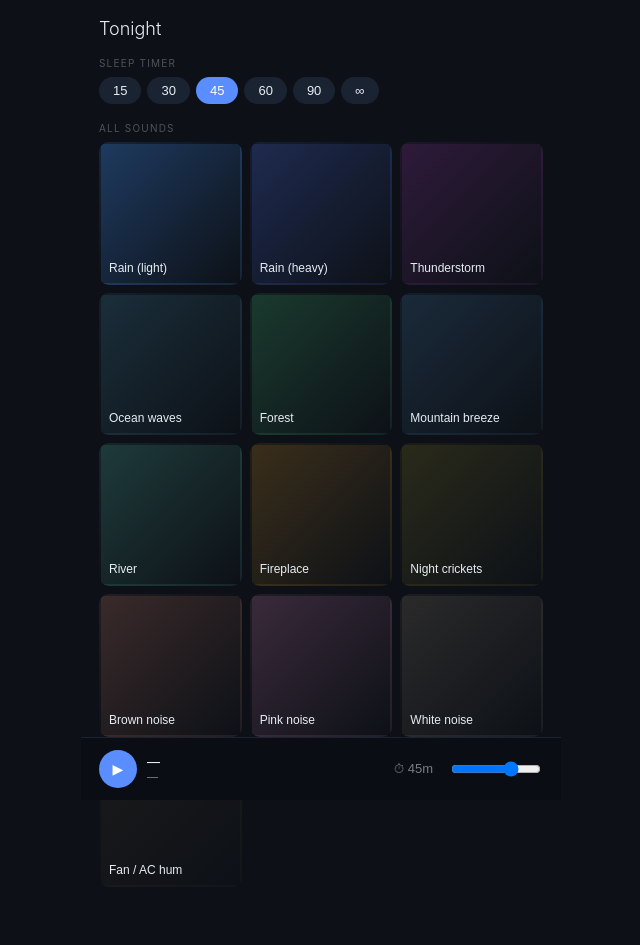
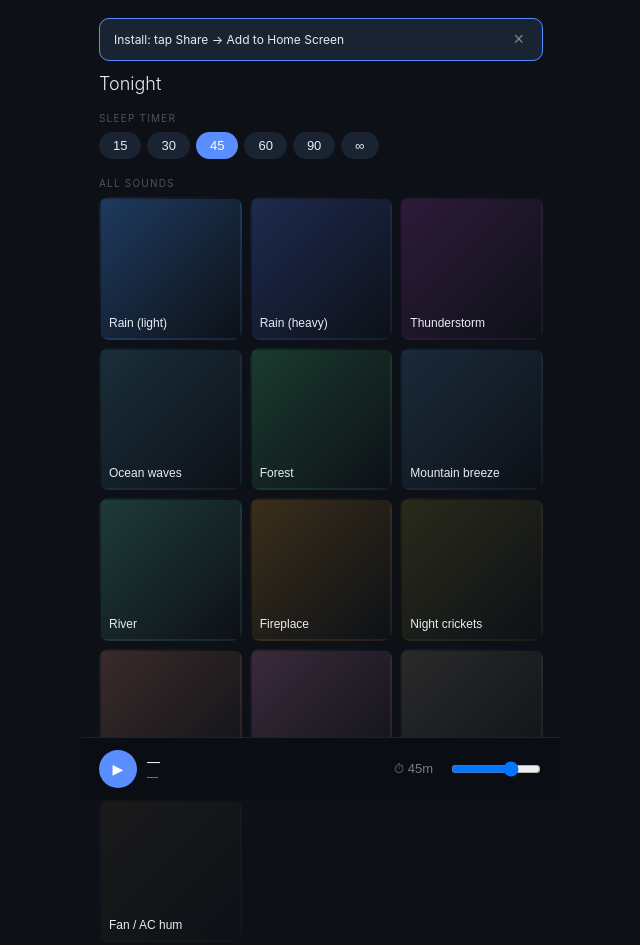
Before and after one commit to bluemapleman/whitenoise, a website with bundled scripts: page index.html in a window 1280 px wide. Shown: the whole page, without its empty margins (319-959 px from the left). Built offline with nearby package versions, Linux system fonts and the light colour scheme.

Commit message:
feat: add one-time iOS install hint

```diff
--- a/src/ui.js
+++ b/src/ui.js
@@ -18,6 +18,11 @@ export class UI {
   _render() {
     const s = this._state.get();
     this._root.innerHTML = `
+      <div class="install-hint" data-role="install-hint" hidden>
+        <span>Install: tap Share → Add to Home Screen</span>
+        <button data-role="dismiss-install">×</button>
+      </div>
+
       <header class="hdr">
         <div class="title">Tonight</div>
       </header>
@@ -52,6 +57,7 @@ export class UI {
     this._renderFavorites(s);
     this._renderAllGrid(s);
     this._wireMiniPlayer();
+    this._wireInstallHint();
     this._restoreMiniPlayerState();
   }
 
@@ -159,6 +165,21 @@ export class UI {
     this._stopCountdown();
   }
 
+  _wireInstallHint() {
+    const hint = this._root.querySelector('[data-role="install-hint"]');
+    const dismiss = this._root.querySelector('[data-role="dismiss-install"]');
+    const isIos = /iPad|iPhone|iPod/.test(navigator.userAgent);
+    const isStandalone = window.matchMedia('(display-mode: standalone)').matches || window.navigator.standalone;
+    const dismissed = localStorage.getItem('whitenoise.install.dismissed') === '1';
+    if (isIos && !isStandalone && !dismissed) {
+      hint.hidden = false;
+    }
+    dismiss.addEventListener('click', () => {
+      hint.hidden = true;
+      localStorage.setItem('whitenoise.install.dismissed', '1');
+    });
+  }
+
   _restoreMiniPlayerState() {
     const s = this._state.get();
     if (this._isPlaying) {
--- a/styles.css
+++ b/styles.css
@@ -168,3 +168,24 @@ main {
   width: 90px;
   flex-shrink: 0;
 }
+
+.install-hint {
+  display: flex;
+  justify-content: space-between;
+  align-items: center;
+  background: var(--surface);
+  border: 1px solid var(--accent);
+  border-radius: var(--radius);
+  padding: 10px 14px;
+  font-size: 12px;
+  margin-bottom: 12px;
+}
+
+.install-hint button {
+  background: transparent;
+  color: var(--text-dim);
+  border: 0;
+  font-size: 18px;
+  cursor: pointer;
+  padding: 0 4px;
+}
```
